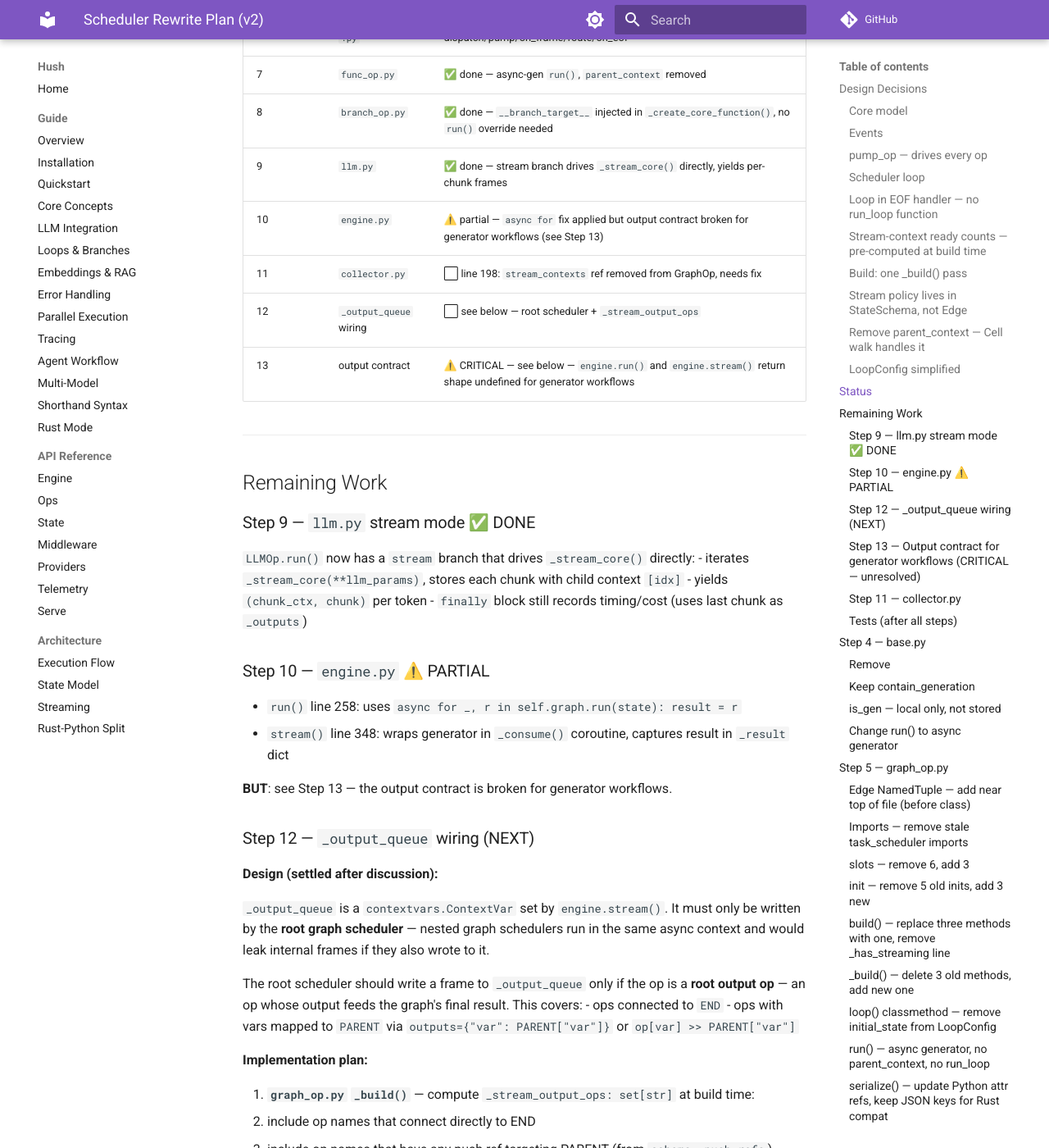
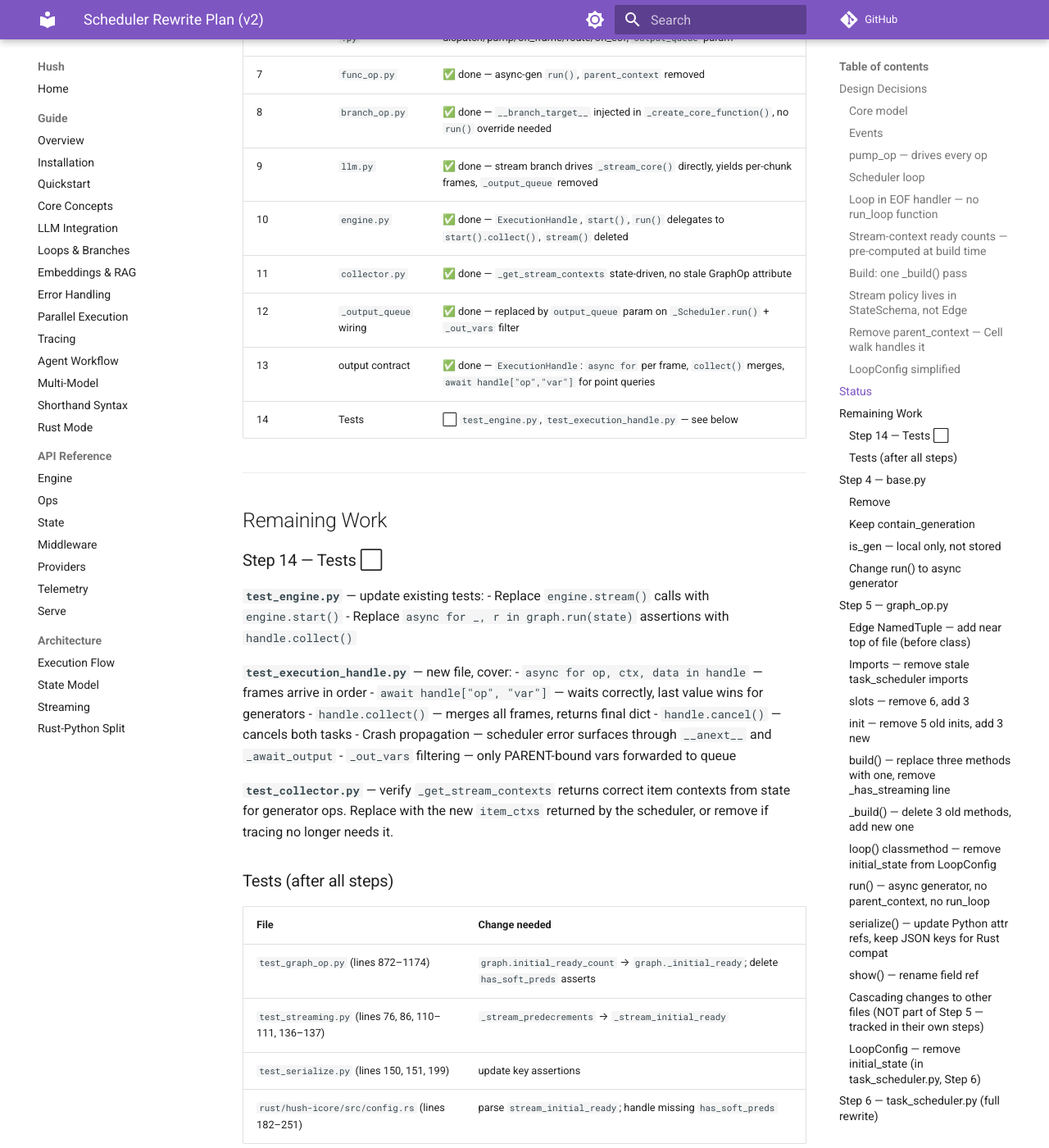
Before and after one commit to batman1m2001-cyber/Operonx, an MkDocs documentation site: the page built from docs/architecture/scheduler-rewrite.md, in a window 1280 px wide and 1400 px high, scrolled down 4294 px. Shown: the whole window at 82% size. Built offline with MkDocs 1.6.1 and Material for MkDocs 9.7.7, drawn with Linux system fonts in a browser that asks for light colours; comment, search, counter and statistics services are not loaded; some of the changed text lies outside the part shown.

Commit message:
docs: update scheduler-rewrite plan — Steps 10-13 done, Step 14 tests remaining

````diff
--- a/docs/architecture/scheduler-rewrite.md
+++ b/docs/architecture/scheduler-rewrite.md
@@ -183,117 +183,36 @@ class LoopConfig:
 | 2b | `schema.py` | ✅ done — `_stream_policies` index populated in `_build()` |
 | 3 | `state.py` | ✅ done — no `_shared_indices` checks |
 | 4 | `base.py` | ✅ done — async-gen `run()`, `_on_yield` removed, `parent_context` removed |
-| 5 | `graph_op.py` | ✅ done — `Link` NamedTuple, `_build()`, async-gen `run()`, slots/serialize cleanup |
-| 6 | `task_scheduler.py` | ✅ done — full rewrite: Frame/EOF model, `_Scheduler`, dispatch/pump/on_frame/route/on_eof |
+| 5 | `graph_op.py` | ✅ done — `Link` NamedTuple, `_build()`, async-gen `run()`, slots/serialize cleanup, `_out_vars` added |
+| 6 | `task_scheduler.py` | ✅ done — full rewrite: Frame/EOF model, `_Scheduler`, dispatch/pump/on_frame/route/on_eof, `output_queue` param |
 | 7 | `func_op.py` | ✅ done — async-gen `run()`, `parent_context` removed |
 | 8 | `branch_op.py` | ✅ done — `__branch_target__` injected in `_create_core_function()`, no `run()` override needed |
-| 9 | `llm.py` | ✅ done — stream branch drives `_stream_core()` directly, yields per-chunk frames |
-| 10 | `engine.py` | ⚠️ partial — `async for` fix applied but output contract broken for generator workflows (see Step 13) |
-| 11 | `collector.py` | ⬜ line 198: `stream_contexts` ref removed from GraphOp, needs fix |
-| 12 | `_output_queue` wiring | ⬜ see below — root scheduler + `_stream_output_ops` |
-| 13 | output contract | ⚠️ CRITICAL — see below — `engine.run()` and `engine.stream()` return shape undefined for generator workflows |
+| 9 | `llm.py` | ✅ done — stream branch drives `_stream_core()` directly, yields per-chunk frames, `_output_queue` removed |
+| 10 | `engine.py` | ✅ done — `ExecutionHandle`, `start()`, `run()` delegates to `start().collect()`, `stream()` deleted |
+| 11 | `collector.py` | ✅ done — `_get_stream_contexts` state-driven, no stale GraphOp attribute |
+| 12 | `_output_queue` wiring | ✅ done — replaced by `output_queue` param on `_Scheduler.run()` + `_out_vars` filter |
+| 13 | output contract | ✅ done — `ExecutionHandle`: `async for` per frame, `collect()` merges, `await handle["op","var"]` for point queries |
+| 14 | Tests | ⬜ `test_engine.py`, `test_execution_handle.py` — see below |
 
 ---
 
 ## Remaining Work
 
-### Step 9 — `llm.py` stream mode ✅ DONE
+### Step 14 — Tests ⬜
 
-`LLMOp.run()` now has a `stream` branch that drives `_stream_core()` directly:
-- iterates `_stream_core(**llm_params)`, stores each chunk with child context `[idx]`
-- yields `(chunk_ctx, chunk)` per token
-- `finally` block still records timing/cost (uses last chunk as `_outputs`)
+**`test_engine.py`** — update existing tests:
+- Replace `engine.stream()` calls with `engine.start()`
+- Replace `async for _, r in graph.run(state)` assertions with `handle.collect()`
 
-### Step 10 — `engine.py` ⚠️ PARTIAL
+**`test_execution_handle.py`** — new file, cover:
+- `async for op, ctx, data in handle` — frames arrive in order
+- `await handle["op", "var"]` — waits correctly, last value wins for generators
+- `handle.collect()` — merges all frames, returns final dict
+- `handle.cancel()` — cancels both tasks
+- Crash propagation — scheduler error surfaces through `__anext__` and `_await_output`
+- `_out_vars` filtering — only PARENT-bound vars forwarded to queue
 
-- `run()` line 258: uses `async for _, r in self.graph.run(state): result = r`
-- `stream()` line 348: wraps generator in `_consume()` coroutine, captures result in `_result` dict
-
-**BUT**: see Step 13 — the output contract is broken for generator workflows.
-
-### Step 12 — `_output_queue` wiring (NEXT)
-
-**Design (settled after discussion):**
-
-`_output_queue` is a `contextvars.ContextVar` set by `engine.stream()`. It must only be
-written by the **root graph scheduler** — nested graph schedulers run in the same async
-context and would leak internal frames if they also wrote to it.
-
-The root scheduler should write a frame to `_output_queue` only if the op is a
-**root output op** — an op whose output feeds the graph's final result. This covers:
-- ops connected to `END`
-- ops with vars mapped to `PARENT` via `outputs={"var": PARENT["var"]}` or `op[var] >> PARENT["var"]`
-
-**Implementation plan:**
-
-1. **`graph_op.py` `_build()`** — compute `_stream_output_ops: set[str]` at build time:
-   - include op names that connect directly to END
-   - include op names that have any push ref targeting PARENT (from `schema._push_refs`)
-
-2. **`task_scheduler._on_frame()`** — write to `_output_queue` when:
-   ```python
-   if g.parent is None and event.op in g._stream_output_ops:
-       oq = _output_queue.get()
-       if oq is not None:
-           oq.put_nowait({"type": "token", "op": event.op, "data": event.result})
-   ```
-   - `g.parent is None` — root graph only
-   - `event.op in g._stream_output_ops` — only output-producing ops
-   - No `is_gen` check — frames from any op type are valid streaming events if they feed output
-
-3. **`task_scheduler.py`** — re-add `from hush.core.utils.context import _output_queue`
-
-**Note:** `is_gen` is op-level but streaming granularity should be per-var (an op can have
-both generator vars and final-only vars). This is a known limitation — deferred to a
-future refactor of `StreamPolicy`.
-
-### Step 13 — Output contract for generator workflows (CRITICAL — unresolved)
-
-**The problem:**
-
-`GraphOp.run()` is now an async generator that yields differently depending on whether the
-workflow contains generator ops:
-
-- **No generators**: yields once → `yield context_id, _outputs` — a single flat dict
-- **With generators**: yields N times → one `yield sctx, item` per stream context
-
-`engine.run()` currently does:
-```python
-result = {}
-async for _, r in self.graph.run(state):
-    result = r   # silently overwrites — only the LAST yield survives
-```
-
-This is **wrong** for generator workflows — all but the last item are lost.
-
-`engine.stream()` has the same problem in `_consume()`:
-```python
-async def _consume() -> None:
-    async for _, r in self.graph.run(state):
-        _result.update(r)   # merges dicts — collides if keys repeat across items
-```
-
-**What should the output contract be?**
-
-For `engine.run()` with generators, the natural return is accumulated results. But the
-shape is unclear:
-- `{"result": [item1, item2, ...]}` — collect all under a single key?
-- Merge all item dicts into one flat dict (broken if keys repeat)?
-- Return only the root-context outputs (ignoring stream items entirely)?
-
-For `engine.stream()`, the `{"type": "done", "data": ...}` final event needs to carry
-the same accumulated result — its shape must match `engine.run()`.
-
-**Needs design decision before implementation.**
-
-Options to consider:
-1. `engine.run()` collects all yields into a list, wrapped under a configurable key (e.g. `"$items"`)
-2. `engine.run()` returns only root-context outputs (same as non-generator workflows) — stream items are only accessible via `engine.stream()` or the `$state`
-3. `GraphOp.run()` itself changes — always yields exactly once, returning root outputs + storing stream items in state
-
-### Step 11 — `collector.py`
-
-- **Line 198**: `getattr(parent_op, "stream_contexts", [])` — `stream_contexts` slot removed from GraphOp.
+**`test_collector.py`** — verify `_get_stream_contexts` returns correct item contexts from state for generator ops.
   Replace with the new `item_ctxs` returned by the scheduler, or remove if tracing no longer needs it.
 
 ### Tests (after all steps)
````
